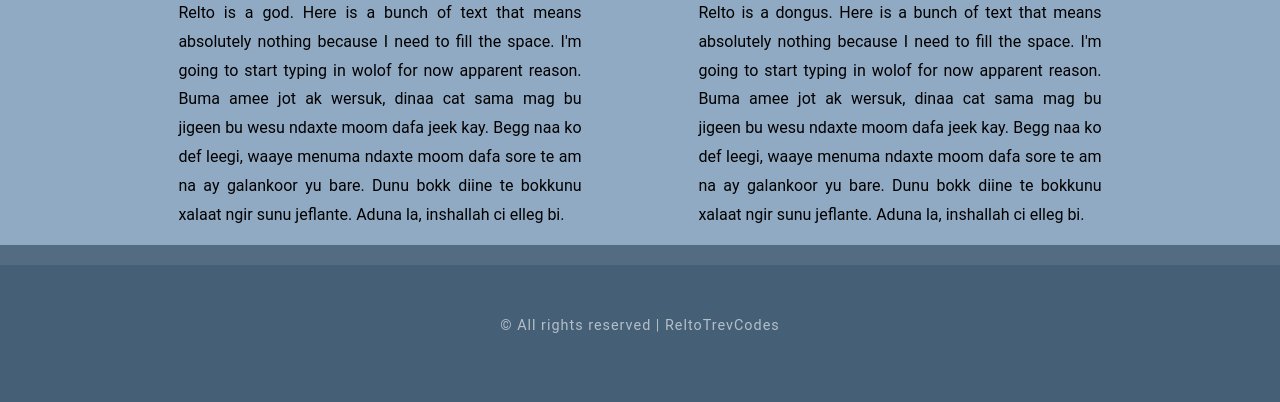
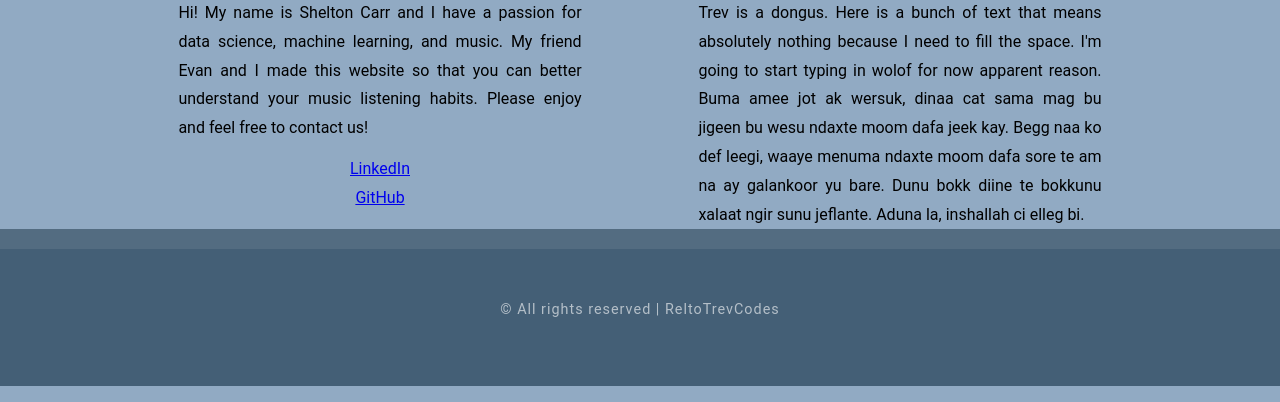
Before and after one commit to sheltoncarr/spotify_app, a Flask app: page /about_us in a window 1280 px wide. Shown: the part 447-849 px from the top of the page. Run offline with Flask 3, Linux system fonts and the light colour scheme.

Commit message:
Changed font to sans-serif, uploaded new profile picture, added links to LinkedIn and Github, added audio feature descriptions, and fixed user_data.html follower count

```diff
--- a/app.py
+++ b/app.py
@@ -219,13 +219,14 @@ def get_features():
 
     spotify = spotipy.Spotify(auth_manager=auth_manager)
 
+    df = audio_features.audio_feature_meaning()
     df1 = audio_features.get_audio_features_short_term(spotify)
     df2 = audio_features.get_audio_features_medium_term(spotify)
     df3 = audio_features.get_audio_features_long_term(spotify)
     title = 'Your Audio Features:'
 
-    return render_template('index.html',tables=[df1.to_html(classes='data',justify='center'),df2.to_html(classes='data',justify='center'),
-                                                df3.to_html(classes='data',justify='center')],titles=['Short Term','Medium Term','Long Term'],
+    return render_template('index.html',tables=[df.to_html(classes='data',justify='center'),df1.to_html(classes='data',justify='center'),df2.to_html(classes='data',justify='center'),
+                                                df3.to_html(classes='data',justify='center')],titles=['Audio Feature Definitions','Short Term','Medium Term','Long Term'],
                                                 user_name=user_name,dataEvent=title)
 
 
--- a/static/sign_in.css
+++ b/static/sign_in.css
@@ -6,7 +6,7 @@ body{
 	margin: 0px;
 	padding: 0px;
 	background: #e4ebf2;
-	font-family: 'Roboto';
+	font-family: 'Roboto', sans-serif;
 	font-size: 21pt;
 }
 
--- a/static/style.css
+++ b/static/style.css
@@ -9,7 +9,7 @@ body{
 	margin: 0px;
 	padding: 0px;
 	background: #91aac3;
-	font-family: 'Roboto';
+	font-family: 'Roboto', sans-serif;
 	font-size: 12pt;
 }
 
@@ -59,7 +59,7 @@ header{
     text-align: justify;
     padding-top: 25px;
     font-size: 35px;
-    font-family: Cambria;
+    font-family: Cambria, sans-serif;
     color: white;
 	padding-left: 40px;
 }
@@ -258,7 +258,7 @@ input[type=text]{
 	box-sizing: border-box;
 	margin-top: 6px;
 	margin-bottom: 16px;
-	font-family: Georgia, 'Times New Roman', Times, serif;
+	font-family: Georgia, sans-serif 'Times New Roman', Times, serif;
 	font-size: 14px;
   }
 
@@ -271,7 +271,7 @@ textarea{
 	margin-top: 6px;
 	margin-bottom: 16px;
 	resize: vertical;
-	font-family: Georgia, 'Times New Roman', Times, serif;
+	font-family: Georgia, sans-serif, 'Times New Roman', Times, serif;
 	font-size: 14px;
   }
 
--- a/templates/about.html
+++ b/templates/about.html
@@ -9,21 +9,20 @@
             <div id="about_us">
                 <div class="column">
 
-                    <img src="static/images/shelton.png" />
+                    <img src="static/images/shelton.jpg" />
                     <p>
-                        Relto is a god. Here is a bunch of text that means absolutely nothing
-                        because I need to fill the space. I'm going to start typing in wolof
-                        for now apparent reason. Buma amee jot ak wersuk, dinaa cat sama mag bu jigeen
-                        bu wesu ndaxte moom dafa jeek kay. Begg naa ko def leegi, waaye menuma ndaxte
-                        moom dafa sore te am na ay galankoor yu bare. Dunu bokk diine te bokkunu xalaat
-                        ngir sunu jeflante. Aduna la, inshallah ci elleg bi.
+                        Hi! My name is Shelton Carr and I have a passion for data science, machine learning, and music.
+                        My friend Evan and I made this website so that you can better understand your music listening habits.
+                        Please enjoy and feel free to contact us!
                     </p>
+                    <a href="https://www.linkedin.com/in/shelton-carr/" target="_blank" style="display: block; margin-bottom: 10px;">LinkedIn</a>
+                    <a href="https://github.com/sheltoncarr" target="_blank" style="display: block;">GitHub</a>
                 </div>
 
                 <div class="column">
-                    <img src="static/images/shelton.png" />
+                    <img src="static/images/evan.png" />
                     <p>
-                        Relto is a dongus. Here is a bunch of text that means absolutely nothing
+                        Trev is a dongus. Here is a bunch of text that means absolutely nothing
                         because I need to fill the space. I'm going to start typing in wolof
                         for now apparent reason. Buma amee jot ak wersuk, dinaa cat sama mag bu jigeen
                         bu wesu ndaxte moom dafa jeek kay. Begg naa ko def leegi, waaye menuma ndaxte
--- a/templates/user_data.html
+++ b/templates/user_data.html
@@ -11,8 +11,8 @@
             </p>
             <div id="user_data">
                 <ul>
-                    <li> <b>Number of accounts you follow:</b> {{follower_count}}</li>
-                    <li> <b>Number of accounts following you:</b> {{hold}}</li>
+                    <li> <b>Number of followers:</b> {{follower_count}}</li>
+                    <!-- <li> <b>Number of accounts following you:</b> {{hold}}</li> -->
                     <li> <b>Number of playlists:</b> {{playlist_count}}</li>
                     <li> <b>Number of collaborative playlists:</b> {{collaborative_playlists}}</li>
                     <li> <b>Number of playlists you created:</b> {{owned_playlists}}</li>
```
Also changed, not shown: src/audio_features.py (+24 -3 lines), static/images/shelton.png (deleted), 2 other files.
